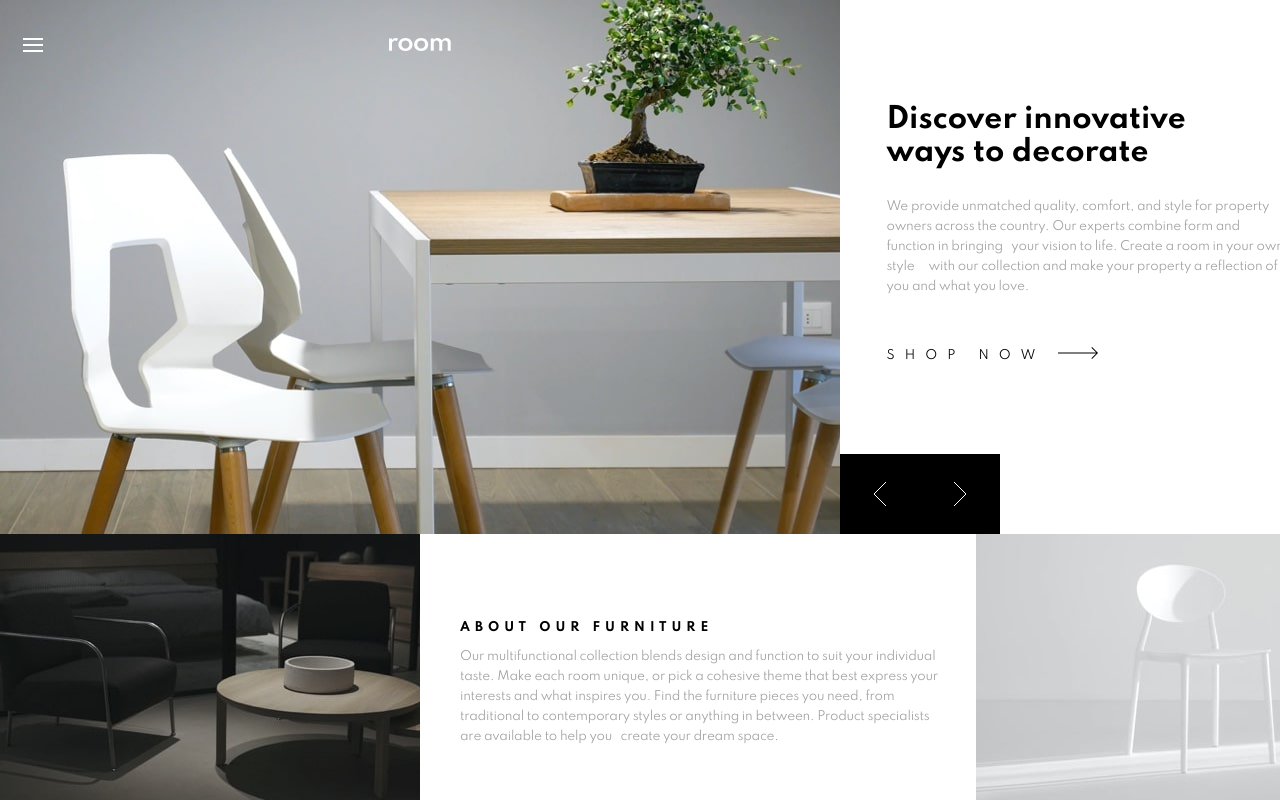
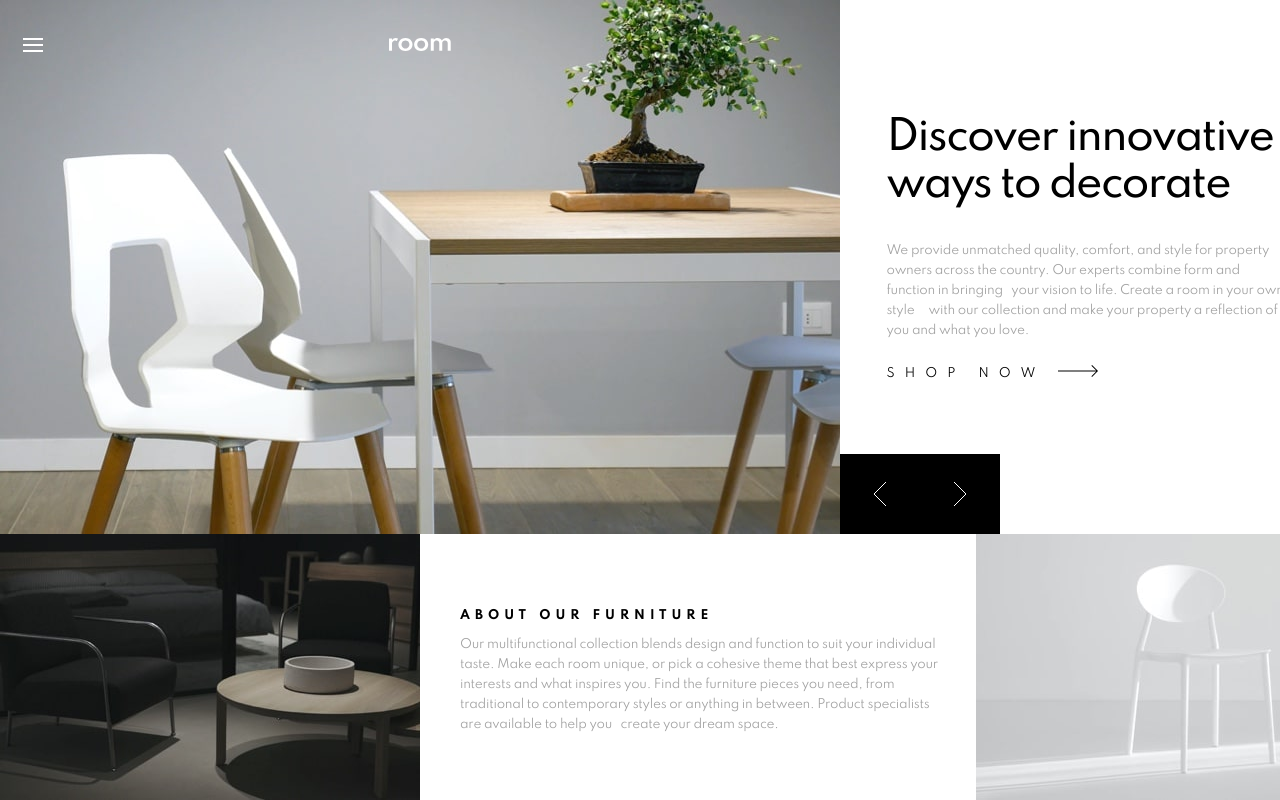
Before and after one commit to ackuser/nx-room-homepage, an Angular app: page / in a window 1280 px wide. Built offline with nearby package versions, Linux system fonts and the light colour scheme.

Commit message:
Adjusting some styling

```diff
--- a/apps/room-homepage/src/app/app.component.scss
+++ b/apps/room-homepage/src/app/app.component.scss
@@ -150,18 +150,21 @@ $grid-fourth-row: (5 * $grid-block);
   @include title;
 
   @media screen and (min-width: 1024px) {
-    width: 300px;
+    width: 400px;
+    margin-bottom: 2 * $grid-cell-lg;
   }
 }
 
 .subtitle {
   @include subtitle;
-  letter-spacing: 5px;
+
+  @media screen and (min-width: 1024px) {
+    margin-top: 0;
+  }
 }
 
 .info {
   @include info;
-  letter-spacing: -0.25px;
 
   &--1 {
     margin-bottom: 0;
@@ -169,7 +172,7 @@ $grid-fourth-row: (5 * $grid-block);
     @media screen and (min-width: 1024px) {
       width: 400px;
       height: 100px;
-      line-height: 20px;
+      margin-top: 0;
     }
   }
 
@@ -177,7 +180,7 @@ $grid-fourth-row: (5 * $grid-block);
     @media screen and (min-width: 1024px) {
       width: 484px;
       height: 104px;
-      line-height: 20px;
+      margin-bottom: 0;
     }
   }
 }
@@ -189,6 +192,10 @@ $grid-fourth-row: (5 * $grid-block);
 
   &:hover {
     animation: moving 1s ease-in-out 4 alternate;
+  }
+
+  @media screen and (min-width: 1024px) {
+    margin-top: 1.5 * $grid-cell-lg;
   }
 }
 
--- a/apps/room-homepage/src/assets/styles/_fonts.scss
+++ b/apps/room-homepage/src/assets/styles/_fonts.scss
@@ -1,14 +1,15 @@
 @import '_colors';
 
-@mixin title($size: 28px) {
-    font-size: $size;
+@mixin title {
+    font-size: 28px;
     color: $black;
     font-weight: bold;
     text-align: left;
 
     @media screen and (min-width: 1024px) {
-        font-size: 40;
-        font-weight: 600;
+        font-size: 40px;
+        font-weight: 500;
+        letter-spacing: -1.67px;
     }
 }
 
@@ -17,12 +18,18 @@
     color: $black;
     font-weight: bold;
     text-align: left;
+    letter-spacing: 5px;
 }
 
 @mixin info {
     color: $gray-dark;
     font-weight: normal;
     text-align: left;
+    letter-spacing: -0.25px;
+
+    @media screen and (min-width: 1024px) {
+        line-height: 20px;
+    }
 }
 
 @mixin menu {
```
